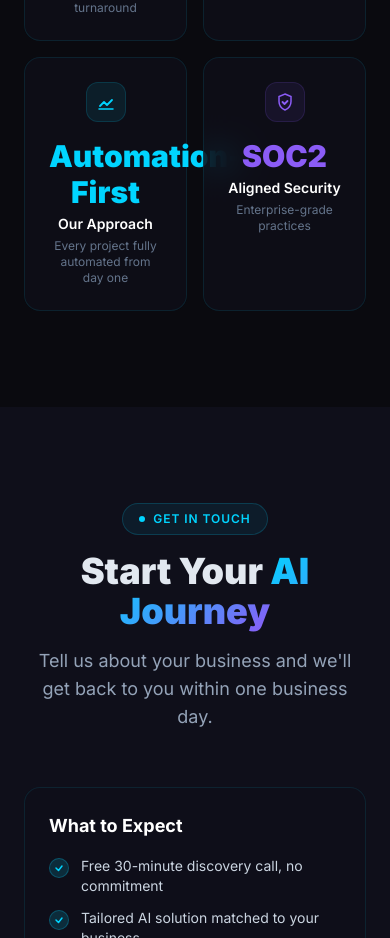
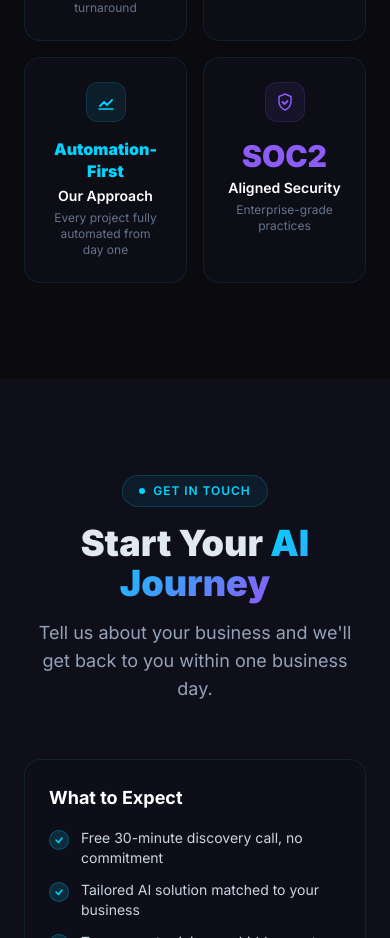
Before and after one commit to honraoclaude/MIlestone_Latest, a Next.js app: page / in a window 390 px wide. Shown: the part 10660-11598 px from the top of the page. Built offline with nearby package versions, Linux system fonts and the light colour scheme.

Commit message:
Fix WhyUs: responsive font size for long value strings on mobile

```diff
--- a/components/WhyUs.tsx
+++ b/components/WhyUs.tsx
@@ -104,7 +104,7 @@ export default function WhyUs() {
                 {s.icon}
               </div>
               <div
-                className="text-3xl font-black mb-1"
+                className={`${s.value.length > 9 ? 'text-base leading-snug' : 'text-3xl'} font-black mb-1`}
                 style={{ color: s.color }}
               >
                 {s.value}
```
